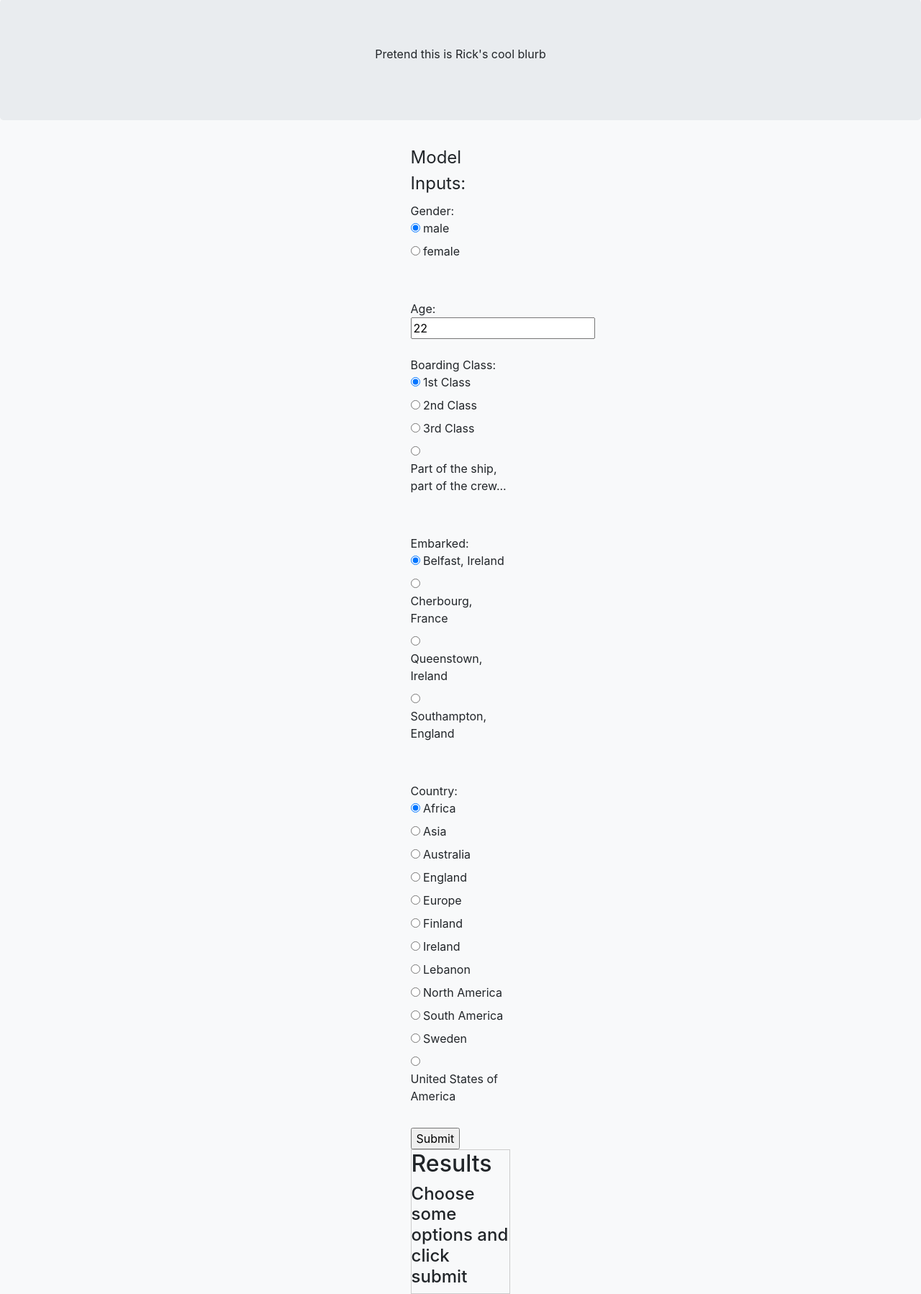
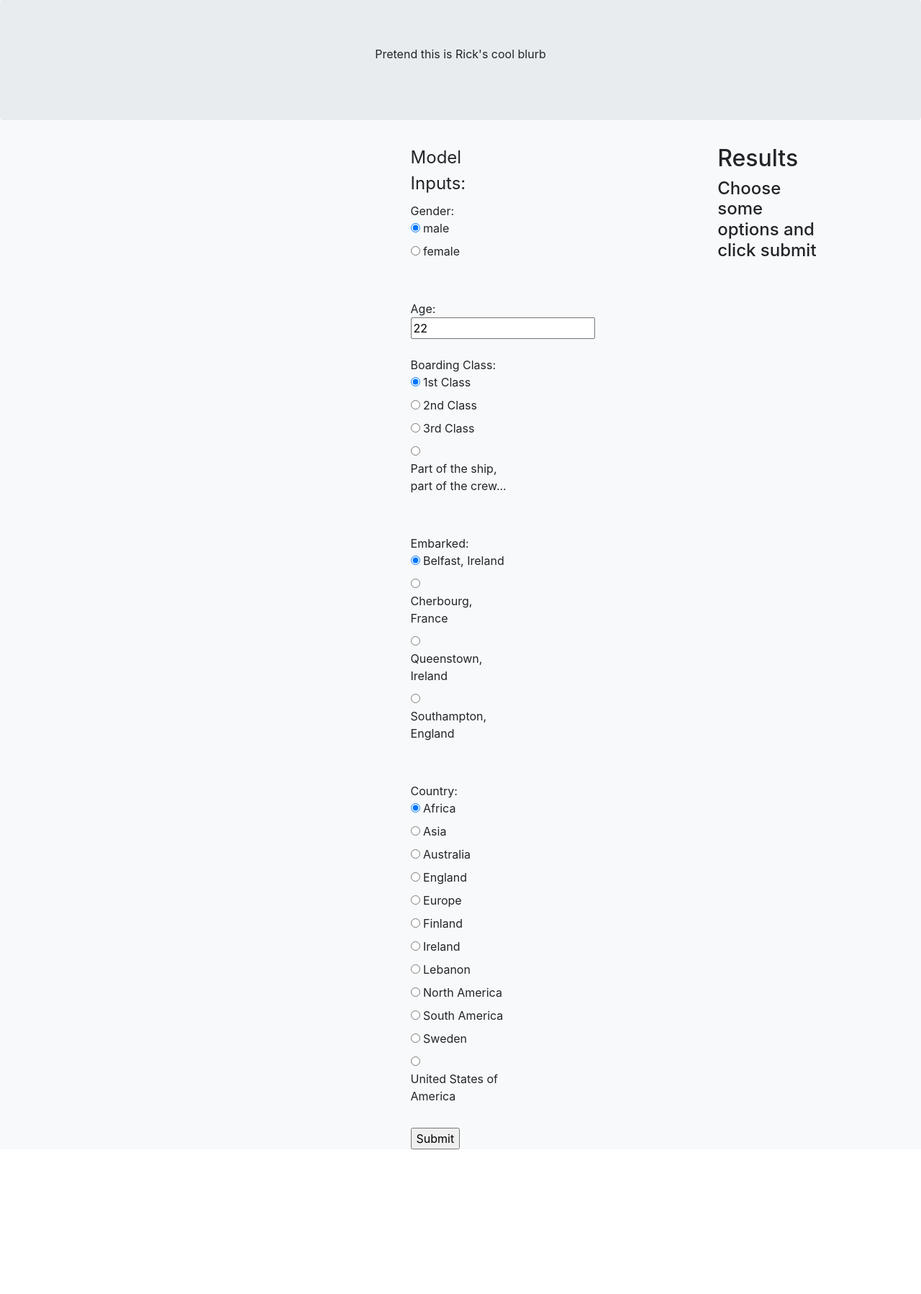
Before and after one commit to PGrickswim/Titanic-Dashboard, a Flask app: page / in a window 1280 px wide. Shown: the part 292-2090 px from the top of the page at 72% size. After the commit the page ends 1889 px from the top, so only its background shows below. Run offline with Flask 2, Linux system fonts and the light colour scheme; parts of the project's set-up code (start-up, migrations or seed data) failed here and were passed over; some libraries are stand-ins or nearby versions.

Commit message:
Updating style.css.

```diff
--- a/webapp/static/css/style.css
+++ b/webapp/static/css/style.css
@@ -1,6 +1,8 @@
 form {
     margin: auto;
     width: 35%;
+    border-color: black;
+    border-width: thick;
 }
 
 .jumbotron {
@@ -12,5 +14,5 @@ form {
 .result {
     margin: auto;
     width: 35%;
-    border: 1px solid #ccc;
+    text-align: left;
 }
--- a/webapp/templates/main.html
+++ b/webapp/templates/main.html
@@ -45,6 +45,7 @@
             <div class="col-md-4"></div>
         </div>
     </div>
+
     <!-- Webapp for passing user input to model -->
     <div class="container-fluid">
         <div class="row">
@@ -118,15 +119,8 @@
                     </fieldset>
                 </form>
             </div>
-            <div class="col-md-4"></div>
-        </div>
-    </div>
-
+            <div class="col-md-4">
                 <!-- Prints model prediction from user input form -->
-    <div class="container-fluid">
-        <div class="row">
-            <div class="col-md-4"></div>
-            <div class="col-md-4">
                 <div class="result">
                 <h2>Results</h2>
                     {% if result %}
@@ -141,6 +135,7 @@
                     {% endif %}
                 </div>
             </div>
-            <div class="col-md-4"></div>
+        </div>
+    </div>
 </body>
 </html>
```
Lines whose indentation alone changed are shown as unchanged.
